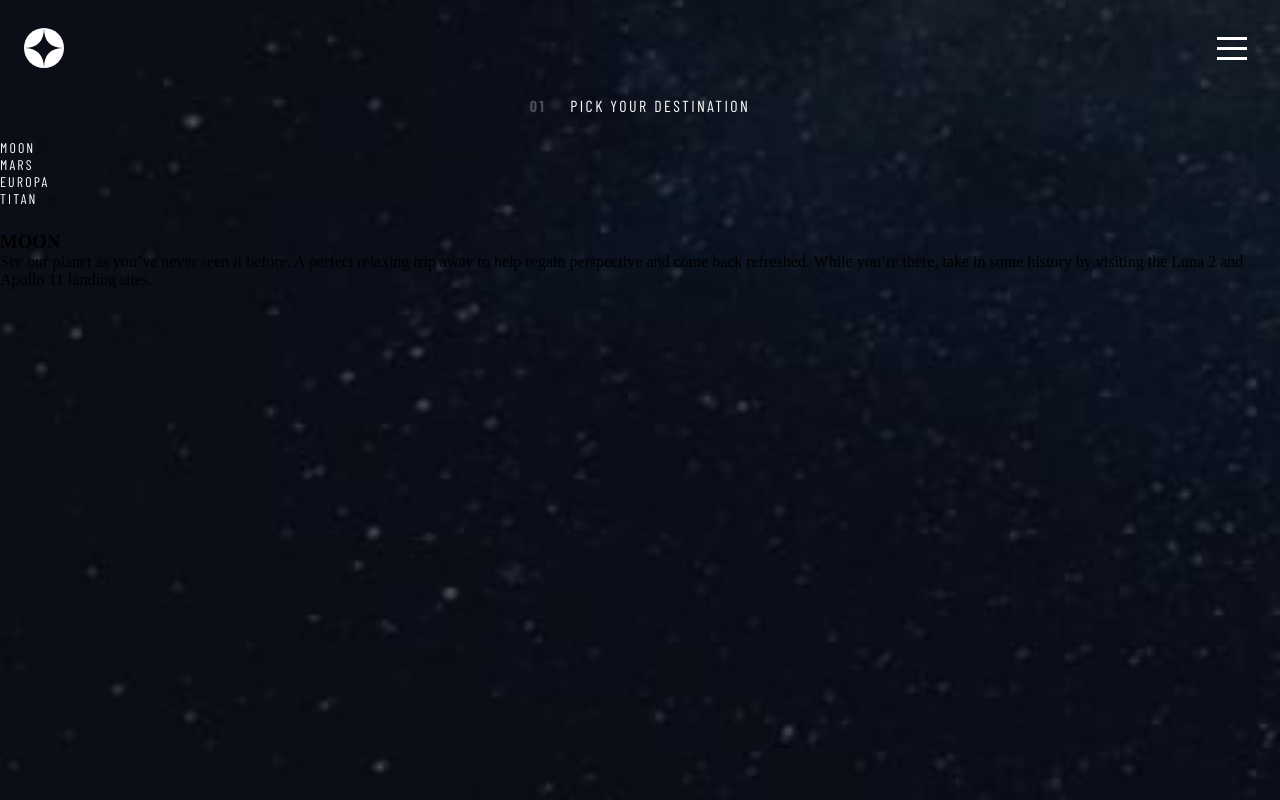
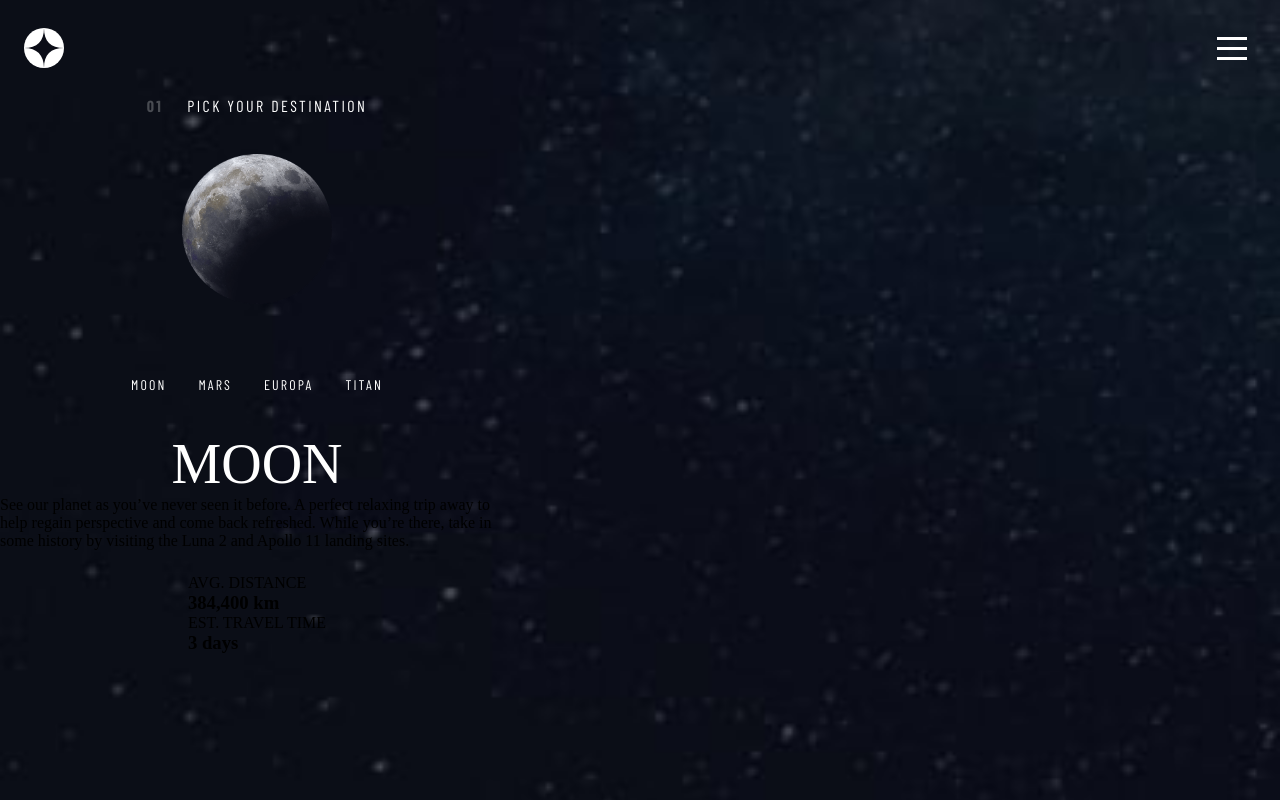
Before and after one commit to yogskr/space-tourism, a React (Vite) app: page /pages/destination in a window 1280 px wide. Built offline with nearby package versions, Linux system fonts and the light colour scheme; a web font is replaced by a local one.

Commit message:
Refactor Destination component to integrate DestinationExplanation for improved navigation and content organization

```diff
--- a/src/pages/destination/Destination.jsx
+++ b/src/pages/destination/Destination.jsx
@@ -1,42 +1,17 @@
 import "./module.Destination.css";
+import DestinationExplanation from "../../components/destination-navbar/DestinationExplanation.jsx";
 
 export default function Destination() {
   return (
-    <>
-      <div className="destinationContainer">
-        <div className="destinationContent">
-          <div className="pageTitle">
-            <h2 className="titleNumber">01</h2>
-            <h2 className="titleText">PICK YOUR DESTINATION</h2>
-          </div>
-          <div className="destinationImage"></div>
-          <div className="destinationExplanation">
-            <nav className="explanationNavigation">
-              <ul>
-                <li>
-                  <p className="tabText">MOON</p>
-                </li>
-                <li>
-                  <p className="tabText">MARS</p>
-                </li>
-                <li>
-                  <p className="tabText">EUROPA</p>
-                </li>
-                <li>
-                  <p className="tabText">TITAN</p>
-                </li>
-              </ul>
-            </nav>
-            <h3 className="explanationTitle">MOON</h3>
-            <p className="explanationText">
-              See our planet as you’ve never seen it before. A perfect relaxing
-              trip away to help regain perspective and come back refreshed.
-              While you’re there, take in some history by visiting the Luna 2
-              and Apollo 11 landing sites.
-            </p>
-          </div>
+    <div className="mainContent">
+      <div className="destinationContent">
+        <div className="pageTitle">
+          <h2 className="titleNumber">01</h2>
+          <h2 className="titleText">PICK YOUR DESTINATION</h2>
         </div>
+        {/* Destination Navigation Bar */}
+        <DestinationExplanation />
       </div>
-    </>
+    </div>
   );
 }
```
